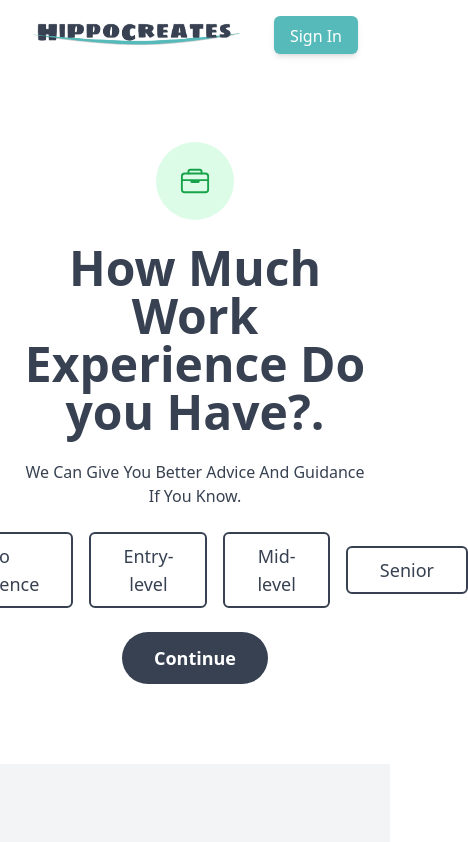
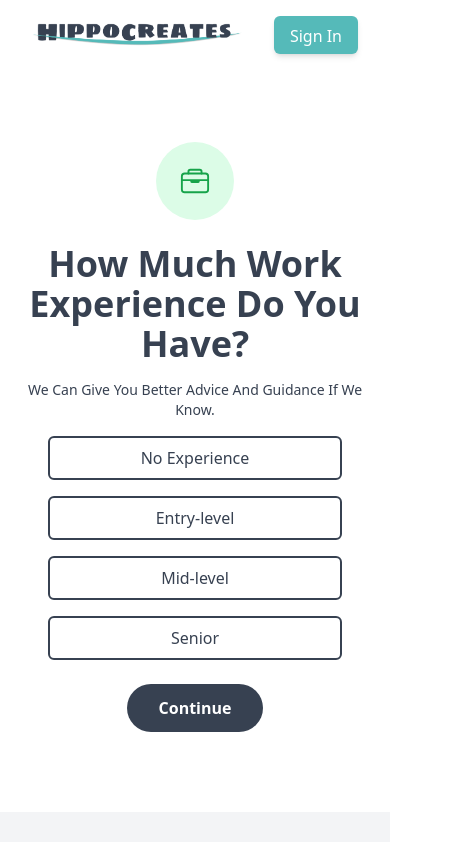
Before and after one commit to ashish-hexalitics/HippoCreates, a React (Vite) app: page /ask-experience in a window 390 px wide. Shown: the top 842 px of the page, 468 px wide, since content can reach past the window. Built offline with nearby package versions, Linux system fonts and the light colour scheme.

Commit message:
did responsive forms

```diff
--- a/src/components/Landing/AskExperience.tsx
+++ b/src/components/Landing/AskExperience.tsx
@@ -6,45 +6,37 @@ function AskExperience() {
   const navigate = useNavigate();
 
   return (
-    <section className="flex flex-col py-12 items-center  text-center px-6 md:px-12">
+    <section className="flex flex-col py-12 items-center text-center px-6 md:px-12">
       <div className="my-6 flex flex-col md:flex-row items-center justify-center w-full max-w-4xl mx-auto">
         <div className="bg-green-100 p-6 rounded-full flex items-center justify-center">
           <IoBriefcaseOutline className="text-green-600 text-3xl" />
         </div>
       </div>
       <div className="w-full">
-        <h2 className="font-extrabold text-gray-700 text-5xl">
-          How Much Work <br /> Experience Do you Have?.
+        <h2 className="font-extrabold text-gray-700 text-4xl md:text-5xl">
+          How Much Work <br /> Experience Do You Have?
         </h2>
-        <p className="text-gray-700 text-md font-medium font-sans my-6">
-          We Can Give You Better Advice And Guidance If You Know.
+        <p className="text-gray-700 text-sm md:text-md font-medium font-sans my-4 md:my-6">
+          We Can Give You Better Advice And Guidance If We Know.
         </p>
       </div>
-      <div className="flex flex-row items-center justify-center space-x-4 w-full max-w-4xl mx-auto px-12 mb-6">
-        <button
-          className="bg-transparent border-2 border-gray-700 text-gray-700  font-medium py-2 px-8 rounded-md text-lg"
-        >
-          No Eperience
+      <div className="flex flex-col sm:flex-col md:flex-row lg:flex-row items-center justify-center space-y-4 md:space-y-0 md:space-x-4 w-full max-w-4xl mx-auto px-6 md:px-12 mb-6">
+        <button className="bg-transparent border-2 sm:w-full w-full md:w-1/4 lg:w-1/4 border-gray-700 text-gray-700 font-medium py-2 px-8 rounded-md text-base md:text-lg">
+          No Experience
         </button>
-        <button
-          className="bg-transparent border-2 border-gray-700 text-gray-700  font-medium py-2 px-8 rounded-md text-lg"
-        >
+        <button className="bg-transparent border-2 sm:w-full w-full md:w-1/4 lg:w-1/4 border-gray-700 text-gray-700 font-medium py-2 px-8 rounded-md text-base md:text-lg">
           Entry-level
         </button>
-        <button
-          className="bg-transparent border-2 border-gray-700 text-gray-700  font-medium py-2 px-8 rounded-md text-lg"
-        >
+        <button className="bg-transparent border-2 sm:w-full w-full md:w-1/4 lg:w-1/4 border-gray-700 text-gray-700 font-medium py-2 px-8 rounded-md text-base md:text-lg">
           Mid-level
         </button>
-        <button
-          className="bg-transparent border-2 border-gray-700 text-gray-700  font-medium py-2 px-8 rounded-md text-lg"
-        >
+        <button className="bg-transparent border-2 sm:w-full w-full md:w-1/4 lg:w-1/4 border-gray-700 text-gray-700 font-medium py-2 px-8 rounded-md text-base md:text-lg">
           Senior
         </button>
       </div>
       <div className="flex flex-row items-center justify-center w-full max-w-4xl mx-auto">
         <button
-          className="bg-gray-700 text-white  font-bold py-3 px-8 rounded-full text-lg"
+          className="bg-gray-700 text-white font-bold py-3 px-8 rounded-full text-base md:text-lg"
           onClick={() => navigate("/choose-resume")}
         >
           Continue
@@ -53,4 +45,5 @@ function AskExperience() {
     </section>
   );
 }
+
 export default AskExperience;
--- a/src/components/UtilizerLayout/MainContent.tsx
+++ b/src/components/UtilizerLayout/MainContent.tsx
@@ -3,8 +3,7 @@ import React from "react";
 function MainContent({ children }: { children: React.ReactElement }) {
   return (
     <div
-      style={{ width: "calc(100% - 60px)" }}
-      className="h-full flex-col overflow-y-scroll"
+      className="h-full flex-col overflow-y-scroll w-full sm:w-full lg:w-[calc(100%-60px)] md:w-[calc(100%-60px)]"
     >
       {children}
     </div>
--- a/src/components/UtilizerLayout/Sidebar.tsx
+++ b/src/components/UtilizerLayout/Sidebar.tsx
@@ -24,34 +24,29 @@ function Sidebar() {
 
   return (
     <div
-      style={{ width: "100px" }}
-      className="h-full flex flex-col bg-white text-white shadow-lg"
+      className="flex md:flex-col flex-row justify-between items-center md:h-full h-[70px] w-full md:w-[100px] lg:w-[100px] bg-white text-white shadow-lg fixed md:relative top-0 md:top-auto z-10"
     >
-      <div className="flex flex-col justify-between flex-grow p-4">
-        <nav className="flex flex-col space-y-6">
+      <nav className="flex md:flex-col flex-row space-x-2 sm:space-x-2 md:space-x-0 lg:space-x-0 space-y-0 sm:space-y-0 md:space-y-4 lg:space-y-4 w-full md:flex-grow md:p-4 p-2">
         <h2
-            className="font-bold text-gray-800 text-lg mb-5"
+          className="font-bold text-gray-800 text-lg mb-5 hidden md:block"
           id="borderBottomEffect"
           style={{ letterSpacing: "4px" }}
         >
           HC
         </h2>
-          {routes.map(({ path, icon: Icon, label }, index) => (
+        {routes.map(({ path, icon: Icon, label }) => (
           <Link
             key={path}
             to={path}
-              className={`relative flex items-center justify-center space-x-2 py-2 ${
+            className={`relative flex items-center justify-center space-x-2 py-2 px-2 md:py-4 ${
               isActive(path)
                 ? "bg-[#3f9997] text-white"
                 : "text-[#3f9997] hover:bg-[#3f9997] hover:text-white"
             } font-medium rounded-md group`}
           >
-              <span className={`flex items-center justify-center w-4 h-4 rounded-full ${isActive(path) ? "bg-white text-[#3f9997]" : "bg-[#3f9997] text-white"} font-semibold`}>
-                {index + 1}
-              </span>
             <Icon style={{ fontSize: "18px" }} />
             <span
-                className="absolute left-full ml-2 bg-white text-gray-700 p-1 rounded-md opacity-0 group-hover:opacity-100 transition-opacity duration-300 shadow-md"
+              className="absolute left-full ml-2 bg-white text-gray-700 p-1 rounded-md opacity-0 group-hover:opacity-100 transition-opacity duration-300 shadow-md z-20"
               style={{ whiteSpace: "nowrap" }}
             >
               {label}
@@ -59,7 +54,7 @@ function Sidebar() {
           </Link>
         ))}
       </nav>
-        <div className="mt-6">
+      <div className="md:mt-6">
         <button
           className={`relative flex flex-col items-center justify-center p-2 w-full text-[#3f9997] hover:bg-[#3f9997] hover:text-white font-medium rounded-md group`}
         >
@@ -73,7 +68,6 @@ function Sidebar() {
         </button>
       </div>
     </div>
-    </div>
   );
 }
 
--- a/src/pages/BuildResumeManagement/BuildResumeLayout.tsx
+++ b/src/pages/BuildResumeManagement/BuildResumeLayout.tsx
@@ -7,7 +7,7 @@ import { utilizerRoutes } from "../../routes/routes";
 function BuildResumeLayout() {
   return (
     <div className="h-screen w-screen bg-slate-100">
-      <div  className="w-full h-full flex">
+      <div  className="w-full h-full flex flex-col sm:flex-col md:flex-row lg:flex-row">
         <Sidebar />
         <Routes>
           {utilizerRoutes.map(({ path, component: Component }) => (
```
Also changed, not shown: src/pages/BuildResumeManagement/ContactPage.tsx (+33 -40 lines). Lines whose indentation alone changed are shown as unchanged.
